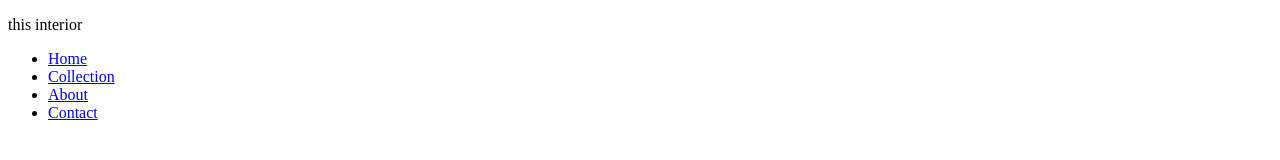
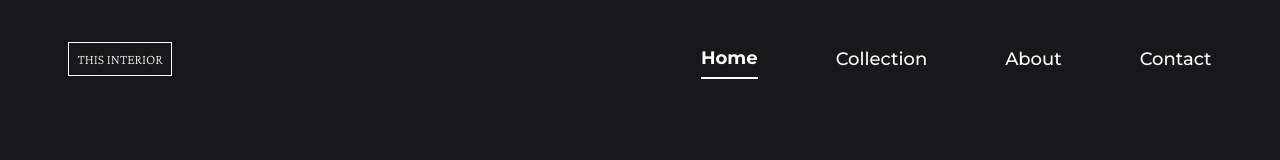
Before and after one commit to ArielSurco/interior-consultant, a plain HTML site: page index.html in a window 1280 px wide. Drawn offline with nearby package versions, Linux system fonts and the light colour scheme.

Commit message:
Add nav responsive

```diff
--- a/index.html
+++ b/index.html
@@ -4,6 +4,9 @@
 <head>
   <meta charset="utf-8" />
   <meta name="viewport" content="width=device-width, initial-scale=1, maximum-scale=5" />
+  <link rel="preconnect" href="https://fonts.googleapis.com">
+  <link rel="preconnect" href="https://fonts.gstatic.com" crossorigin>
+  <link href="https://fonts.googleapis.com/css2?family=Crimson+Pro:wght@200&family=Lora:wght@500;700&family=Montserrat:wght@400;500;700&display=swap" rel="stylesheet">
   <link rel="stylesheet" href="./style.css">
 </head>
 <body>
@@ -11,17 +14,18 @@
     <div class="this-interior">
       <p>this interior</p>
     </div>
+    <ul class="nav-links">
+      <li class="current-link"><a href="#">Home</a></li>
+      <li><a href="#">Collection</a></li>
+      <li><a href="#">About</a></li>
+      <li><a href="#">Contact</a></li>
+    </ul>
     <div class="hamburguer">
       <div class="line"></div>
       <div class="line"></div>
       <div class="line"></div>
     </div>
-    <ul class="nav-links">
-      <li><a href="#">Home</a></li>
-      <li><a href="#">Collection</a></li>
-      <li><a href="#">About</a></li>
-      <li><a href="#">Contact</a></li>
-    </ul>
   </nav>
+  <script src="./script.js"></script>
 </body>
 </html>
--- /dev/null
+++ b/script.js
@@ -0,0 +1,6 @@
+const hamburguer = document.querySelector(".nav .hamburguer");
+const navLinks = document.querySelector(".nav .nav-links");
+hamburguer.addEventListener("click", () => {
+    hamburguer.classList.toggle("transform");
+    navLinks.classList.toggle("open");
+})
--- a/style.css
+++ b/style.css
@@ -0,0 +1,139 @@
+:root {
+  --bg-color: #181719;
+  --hamburguer-line-color: #f2f2f2;
+  --text-color: #ffffff;
+  --job-text-color: #828282;
+}
+
+* {
+  margin: 0;
+  padding: 0;
+  box-sizing: border-box;
+}
+
+html {
+  font-size: 62.5%;
+}
+
+body {
+  background-color: var(--bg-color);
+  width: 93.6vw;
+  margin: 0 auto;
+}
+
+.nav {
+  display: flex;
+  width: 100%;
+  height: 15vw;
+  min-height: 70px;
+  max-height: 118px;
+  align-items: center;
+}
+
+.nav .this-interior {
+  min-width: max-content;
+  padding: 8px;
+  border: 1px solid var(--text-color);
+  color: var(--text-color);
+  font-family: "Crimson Pro", serif;
+  font-size: 1.4rem;
+  font-weight: 200;
+  text-transform: uppercase;
+}
+
+.nav .hamburguer {
+  z-index: 2;
+  cursor: pointer;
+  margin-left: auto;
+  width: 29px;
+  height: 19px;
+}
+
+.nav .hamburguer .line {
+  transition: all 1s ease-out 0s;
+  width: 100%;
+  height: 3px;
+  background-color: var(--hamburguer-line-color);
+}
+
+.nav .hamburguer .line:nth-of-type(2) {
+  margin: 5px 0;
+  opacity: 1;
+}
+
+.nav .hamburguer.transform .line:nth-of-type(1) {
+  transform: rotate(45deg) translateX(2px);
+}
+
+.nav .hamburguer.transform .line:nth-of-type(2) {
+  margin: 0px 0px;
+  height: 0px;
+  opacity: 0;
+}
+
+.nav .hamburguer.transform .line:nth-of-type(3) {
+  transform: rotate(-45deg) translateX(2px);
+}
+
+.nav .nav-links {
+  opacity: 0;
+  transition: all 1.5s ease 0s;
+  display: flex;
+  justify-content: center;
+  align-items: center;
+  flex-direction: column;
+  position: fixed;
+  width: 100%;
+  height: 100%;
+  top: 0;
+  left: 0;
+  background-color: var(--bg-color);
+  list-style: none;
+  font-family: "Montserrat", sans-serif;
+  font-size: 1.8rem;
+  font-weight: 500;
+  text-align: center;
+  clip-path: circle(0px at 100% 0%);
+}
+
+.nav .nav-links.open {
+  opacity: 1;
+  clip-path: circle(150% at 100% 0%);
+}
+
+.nav .nav-links li {
+  width: max-content;
+  margin: 16px 0;
+  padding: 8px 0;
+}
+
+.nav .nav-links li.current-link {
+  font-weight: 700;
+  border-bottom: 2px solid var(--text-color);
+}
+
+.nav .nav-links a {
+  text-decoration: none;
+  color: var(--text-color);
+}
+
+@media (min-width: 768px) {
+  body {
+    width: 89.3vw;
+  }
+
+  .nav .hamburguer {
+    display: none;
+  }
+  .nav .nav-links {
+    position: inherit;
+    flex-direction: row;
+    justify-content: flex-end;
+    opacity: 1;
+    clip-path: none;
+  }
+
+  .nav .nav-links li {
+    margin-left: 7.5%;
+  }
+}
```
